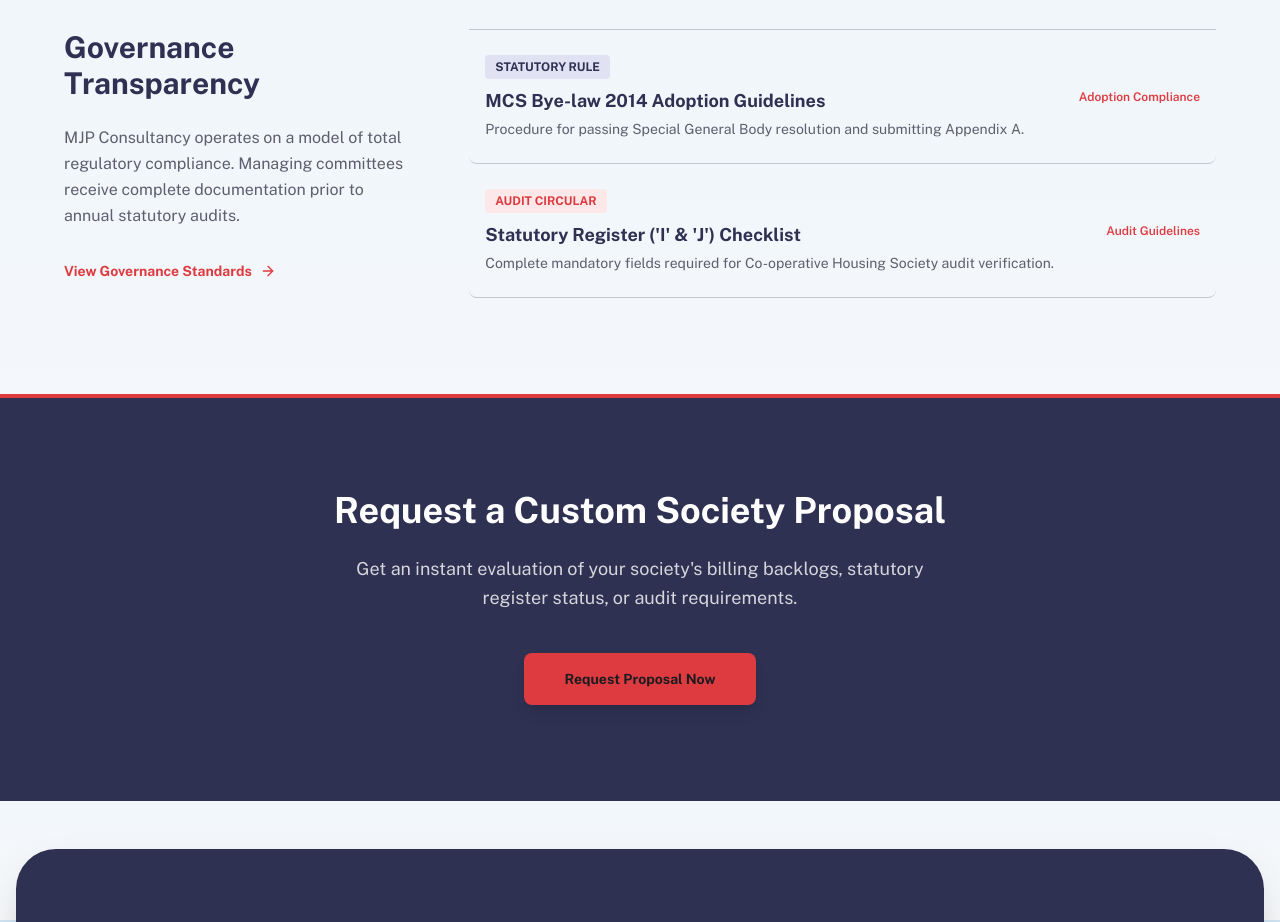
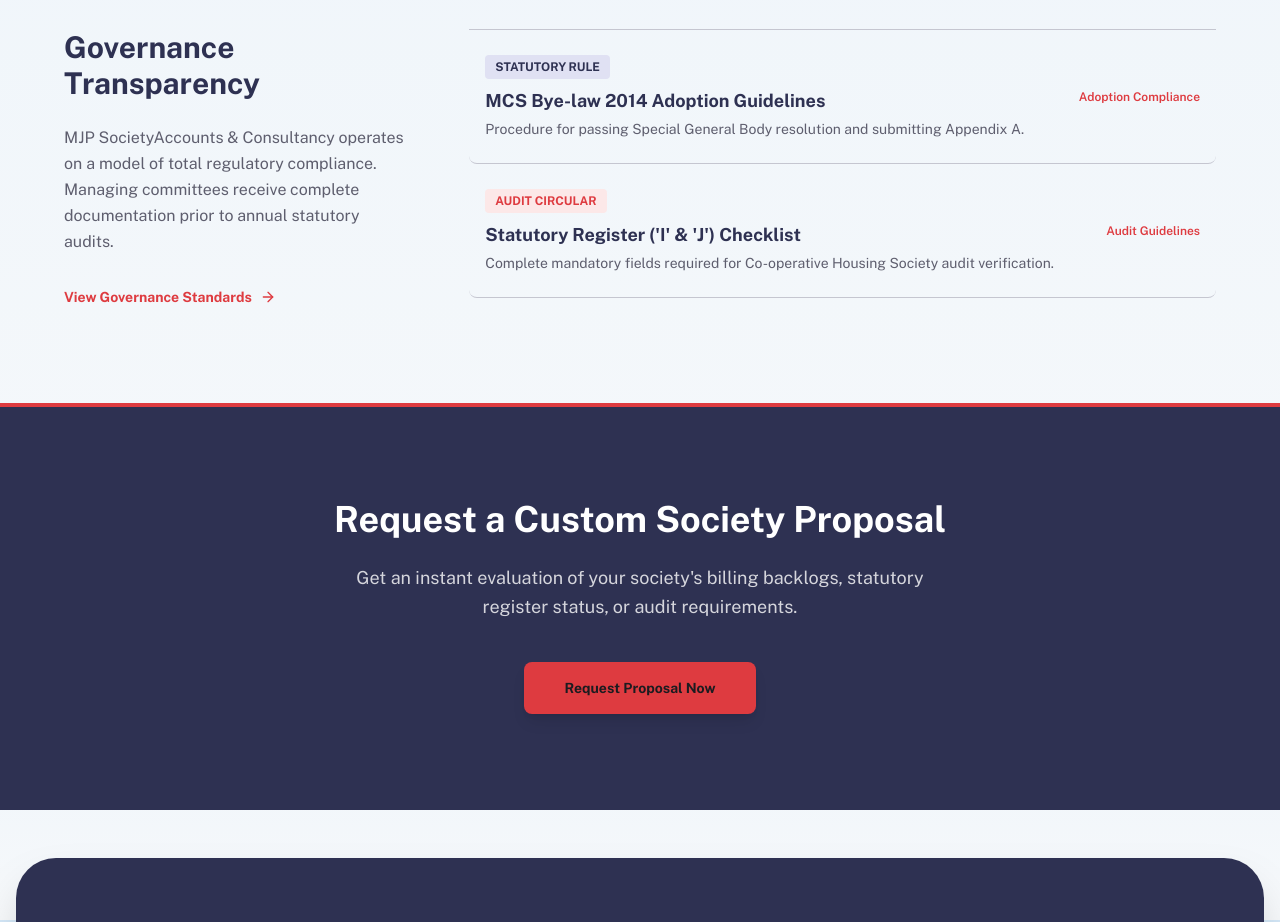
Before and after one commit to ShivenGohil21/MJP-Accounting-And-Consultancy, a React (Vite) app in the folder frontend/: page / in a window 1280 px wide. Shown: the part 3880-4802 px from the top of the page. Built offline with nearby package versions, Linux system fonts and the light colour scheme.

Commit message:
Separate Managing Committee Election Assistance into standalone service category

```diff
--- a/frontend/src/data/societyData.js
+++ b/frontend/src/data/societyData.js
@@ -105,7 +105,6 @@
     shortDesc: "Review, adoption, amendment, and filing of Model Bye-laws of the Co-operative Housing Society Ltd.",
     icon: "gavel",
     details: [
-      "Assistance for adoption/amendment of applicable Bye-laws.",
       "Preparation of notice, agenda, resolution & minutes.",
       "Registrar/Deputy Registrar submission and follow-up, wherever required.",
       "Guidance to the Committee for implementation of Bye-laws."
@@ -122,17 +121,27 @@
     ]
   },
   {
-    id: "compliance",
-    title: "Tax, Audit & Election Assistance",
-    shortDesc: "Statutory filing of income tax returns, TDS, GST returns, and election documentation support.",
+    id: "tax-audit",
+    title: "Tax & Statutory Audit Assistance",
+    shortDesc: "Statutory filing of income tax returns (ITR), TDS, GST returns, and audit process coordination.",
     icon: "analytics",
     details: [
       "Filing of annual Income Tax Returns (ITR).",
       "GST Return Filing services (monthly compilation).",
       "TDS Return Filing compliance (quarterly compilation).",
-      "Assisting societies with Managing Committee Election Procedures in accordance with state Election Rules.",
       "Coordination of statutory auditing processes.",
       "Note: The firm maintains neutral auditing integrity and does not attend General Body Meetings (AGM/SGM) directly."
+    ]
+  },
+  {
+    id: "election-assistance",
+    title: "Managing Committee Election Assistance",
+    shortDesc: "Returning Officer services and complete election process execution as per MCS Election Rules 2014.",
+    icon: "election",
+    details: [
+      "Returning Officer services for Co-operative Societies as per Maharashtra Co-operative Societies (Election) Rules, 2014.",
+      "Complete election process including voter list, nominations, scrutiny, voting, counting and declaration of results.",
+      "Election documentation and compliance as prescribed under the applicable Co-operative Rules & Regulations."
     ]
   },
   {
--- a/frontend/src/pages/Home.jsx
+++ b/frontend/src/pages/Home.jsx
@@ -373,7 +373,7 @@
           <div className="lg:col-span-1">
             <h2 className="text-3xl font-bold text-primary mb-6">Governance Transparency</h2>
             <p className="text-secondary leading-relaxed mb-8">
-              MJP Consultancy operates on a model of total regulatory compliance. Managing committees receive complete documentation prior to annual statutory audits.
+              MJP SocietyAccounts & Consultancy operates on a model of total regulatory compliance. Managing committees receive complete documentation prior to annual statutory audits.
             </p>
             <Link to="/governance" className="flex items-center gap-2 text-tertiary font-bold text-sm group">
               View Governance Standards
--- a/frontend/src/pages/Services.jsx
+++ b/frontend/src/pages/Services.jsx
@@ -1,6 +1,6 @@
 import React, { useEffect } from "react";
 import { useLocation } from "react-router-dom";
-import { Calculator, FileText, Scale, Globe, FileCode, CheckCircle2, ShieldAlert, Gavel, Landmark, Construction, BarChart3 } from "lucide-react";
+import { Calculator, FileText, Scale, Globe, FileCode, CheckCircle2, ShieldAlert, Gavel, Landmark, Construction, BarChart3, Vote } from "lucide-react";
 import { services, companyInfo } from "../data/societyData";
 
 export default function Services() {
@@ -30,6 +30,8 @@
         return <Globe className="text-primary" size={24} />;
       case "analytics":
         return <BarChart3 className="text-primary" size={24} />;
+      case "election":
+        return <Vote className="text-primary" size={24} />;
       case "recovery":
         return <ShieldAlert className="text-primary" size={24} />;
       case "conveyance":
```
